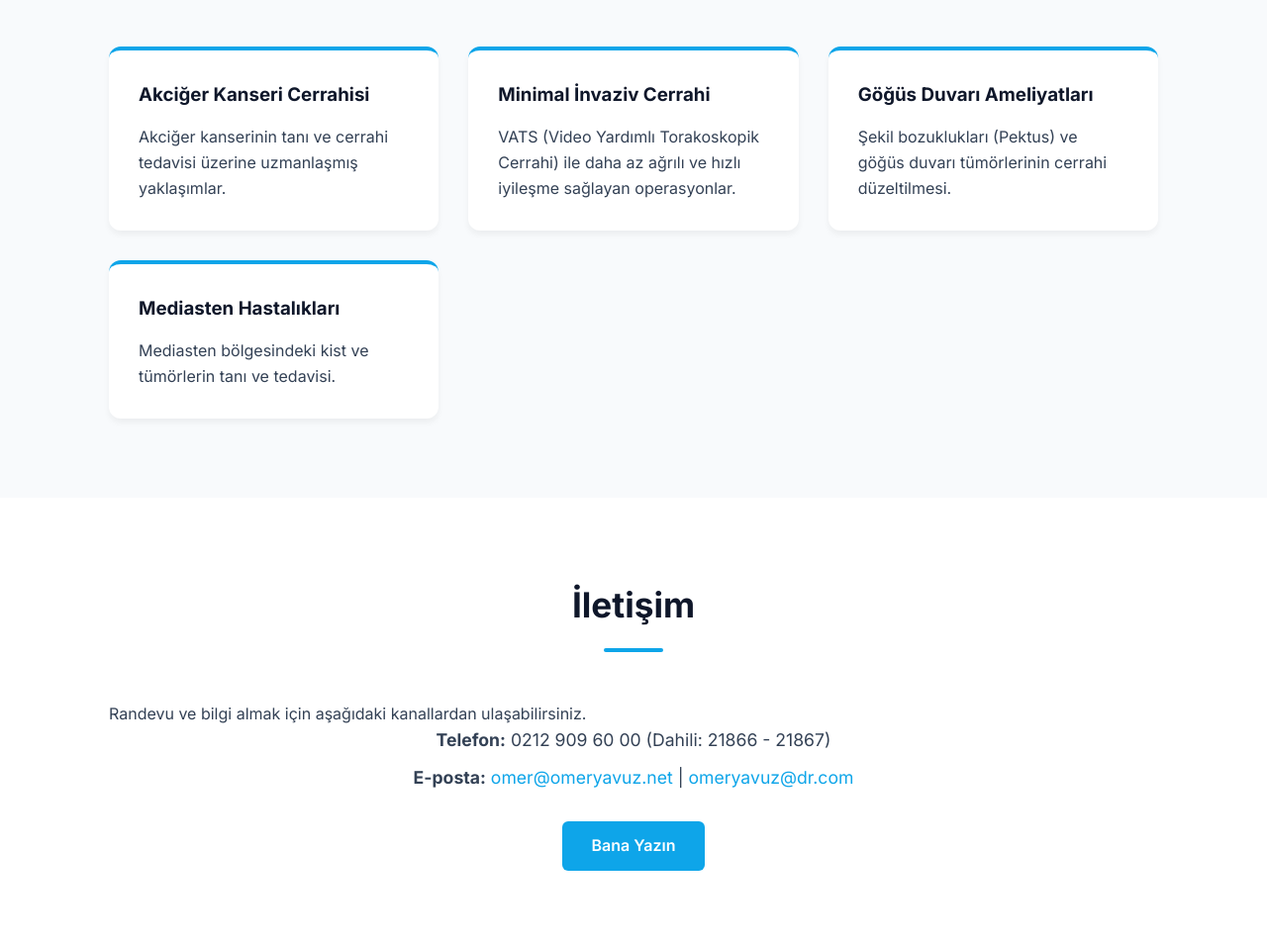
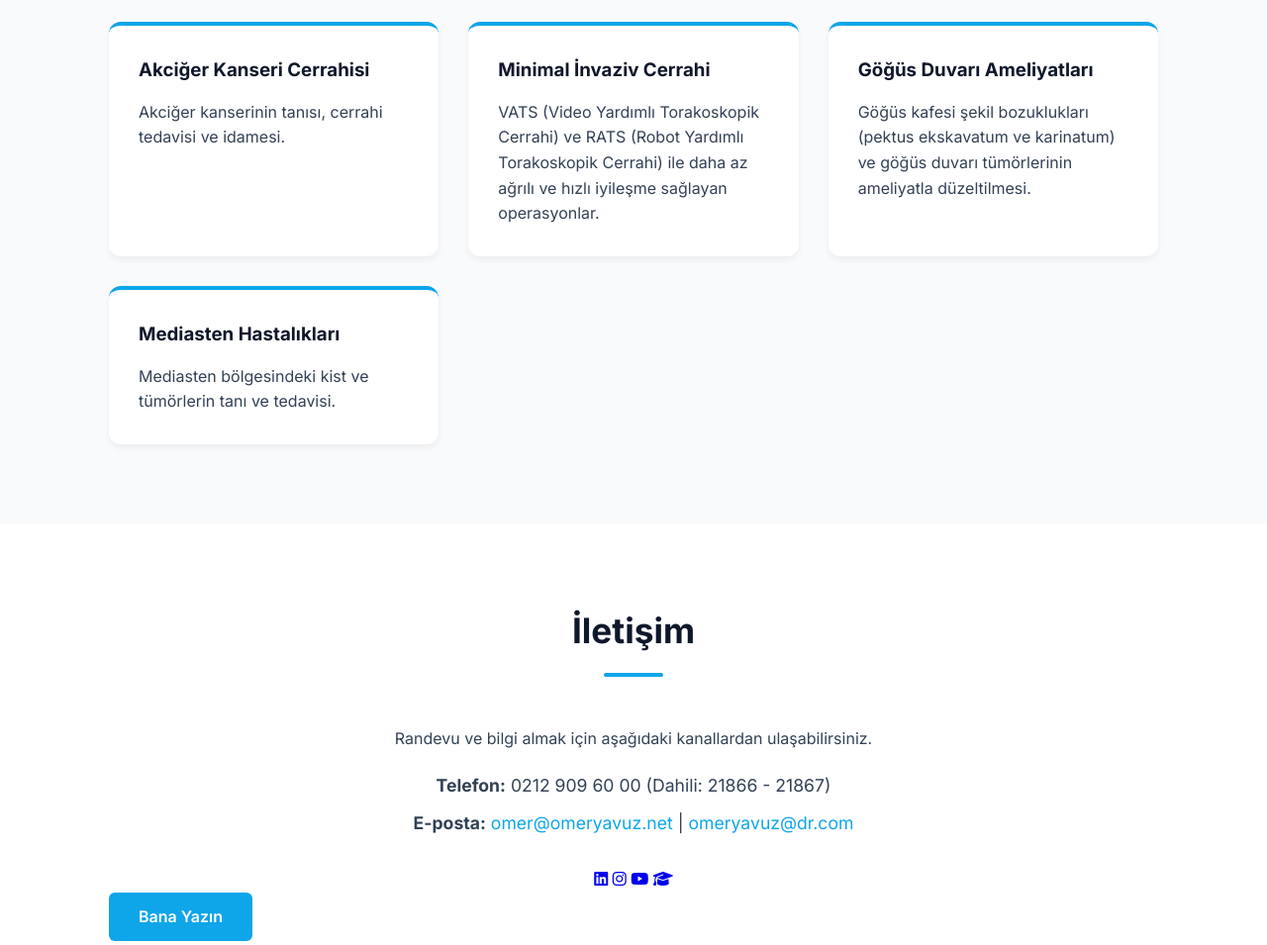
Before and after one commit to omeryavuz3853/site, a plain HTML site: page index.html in a window 1280 px wide. Shown: the part 1160-2115 px from the top of the page at 99% size. Drawn offline with Linux system fonts and the light colour scheme.

Commit message:
Add files via upload

```diff
--- a/index.html
+++ b/index.html
@@ -9,6 +9,7 @@
     <link rel="preconnect" href="https://fonts.googleapis.com">
     <link rel="preconnect" href="https://fonts.gstatic.com" crossorigin>
     <link href="https://fonts.googleapis.com/css2?family=Inter:wght@300;400;600;700&display=swap" rel="stylesheet">
+    <link rel="stylesheet" href="https://cdnjs.cloudflare.com/ajax/libs/font-awesome/6.4.0/css/all.min.css">
 </head>
 
 <body>
@@ -28,12 +29,22 @@
     </header>
 
     <section id="home" class="hero">
-        <div class="container">
-            <div class="hero-content">
+        <div class="container hero-container">
+            <div class="hero-text">
                 <h1>Dr. Ömer Yavuz</h1>
                 <p>Göğüs Cerrahı</p>
                 <a href="#contact" class="btn">Randevu / İletişim</a>
             </div>
+            <div class="hero-visuals">
+                <div class="visual-group">
+                    <img src="images/gata_logo.jpg" alt="GATA" class="hero-img gata-logo">
+                    <img src="images/thorax_art.jpg" alt="Göğüs Cerrahisi" class="hero-img thorax-art">
+                </div>
+            </div>
+        </div>
+        <div class="hero-bg-icons">
+            <img src="images/scalpel_bg.png" alt="" class="bg-icon scalpel-bg">
+            <img src="images/stethoscope_bg.png" alt="" class="bg-icon stethoscope-bg">
         </div>
     </section>
 
@@ -41,8 +52,7 @@
         <div class="container">
             <h2>Hakkımda</h2>
             <p>Ankara Gülhane Askeri Tıp Fakültesi'nden mezun oldum. Uzmanlık eğitimimi İstanbul Gülhane Askeri Tıp
-                Akademisi Haydarpaşa Göğüs Cerrahisi Anabilim Dalı'nda tamamladım. Mesleki hayatımda güncel tıbbi
-                gelişmeleri yakından takip ederek hastalarıma en iyi hizmeti sunmayı amaçlıyorum.</p>
+                Akademisi Haydarpaşa Göğüs Cerrahisi Anabilim Dalı'nda tamamladım.</p>
         </div>
     </section>
 
@@ -52,16 +62,17 @@
             <div class="project-grid">
                 <div class="project-card">
                     <h3>Akciğer Kanseri Cerrahisi</h3>
-                    <p>Akciğer kanserinin tanı ve cerrahi tedavisi üzerine uzmanlaşmış yaklaşımlar.</p>
+                    <p>Akciğer kanserinin tanısı, cerrahi tedavisi ve idamesi.</p>
                 </div>
                 <div class="project-card">
                     <h3>Minimal İnvaziv Cerrahi</h3>
-                    <p>VATS (Video Yardımlı Torakoskopik Cerrahi) ile daha az ağrılı ve hızlı iyileşme sağlayan
-                        operasyonlar.</p>
+                    <p>VATS (Video Yardımlı Torakoskopik Cerrahi) ve RATS (Robot Yardımlı Torakoskopik Cerrahi) ile daha
+                        az ağrılı ve hızlı iyileşme sağlayan operasyonlar.</p>
                 </div>
                 <div class="project-card">
                     <h3>Göğüs Duvarı Ameliyatları</h3>
-                    <p>Şekil bozuklukları (Pektus) ve göğüs duvarı tümörlerinin cerrahi düzeltilmesi.</p>
+                    <p>Göğüs kafesi şekil bozuklukları (pektus ekskavatum ve karinatum) ve göğüs duvarı tümörlerinin
+                        ameliyatla düzeltilmesi.</p>
                 </div>
                 <div class="project-card">
                     <h3>Mediasten Hastalıkları</h3>
@@ -74,7 +85,8 @@
     <section id="contact" class="section">
         <div class="container">
             <h2>İletişim</h2>
-            <p>Randevu ve bilgi almak için aşağıdaki kanallardan ulaşabilirsiniz.</p>
+            <p style="text-align: center; margin-bottom: 20px;">Randevu ve bilgi almak için aşağıdaki kanallardan
+                ulaşabilirsiniz.</p>
 
             <div class="contact-info">
                 <p><strong>Telefon:</strong> 0212 909 60 00 (Dahili: 21866 - 21867)</p>
@@ -83,6 +95,17 @@
             </div>
 
             <div class="social-links">
+                <a href="https://www.linkedin.com/in/omeryavuz3853/" target="_blank" class="social-icon"><i
+                        class="fab fa-linkedin"></i></a>
+                <a href="https://www.instagram.com/omeryavuz3853/" target="_blank" class="social-icon"><i
+                        class="fab fa-instagram"></i></a>
+                <a href="https://www.youtube.com/@camsakurathoracic" target="_blank" class="social-icon"><i
+                        class="fab fa-youtube"></i></a>
+                <a href="https://scholar.google.com/citations?user=BQMvCpAAAAAJ&hl=tr" target="_blank"
+                    class="social-icon"><i class="fas fa-graduation-cap"></i></a>
+            </div>
+
+            <div class="contact-action">
                 <a href="contact.html" class="btn">Bana Yazın</a>
             </div>
         </div>
```
